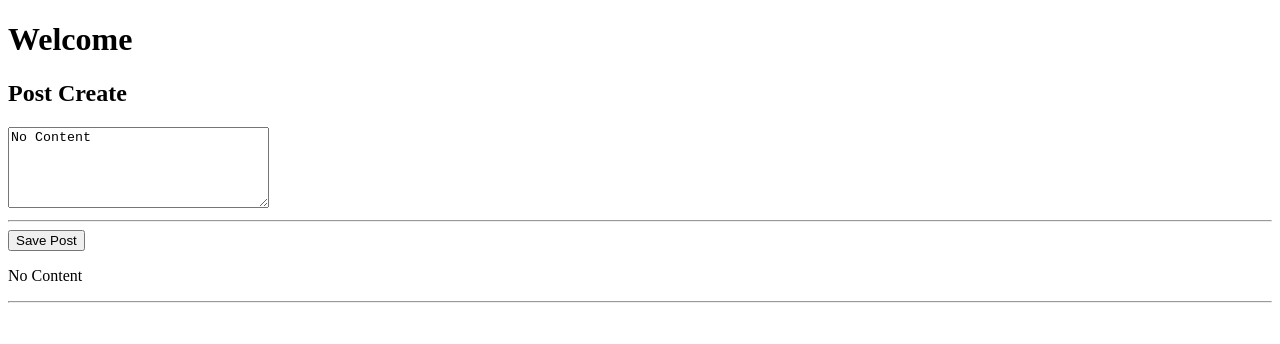
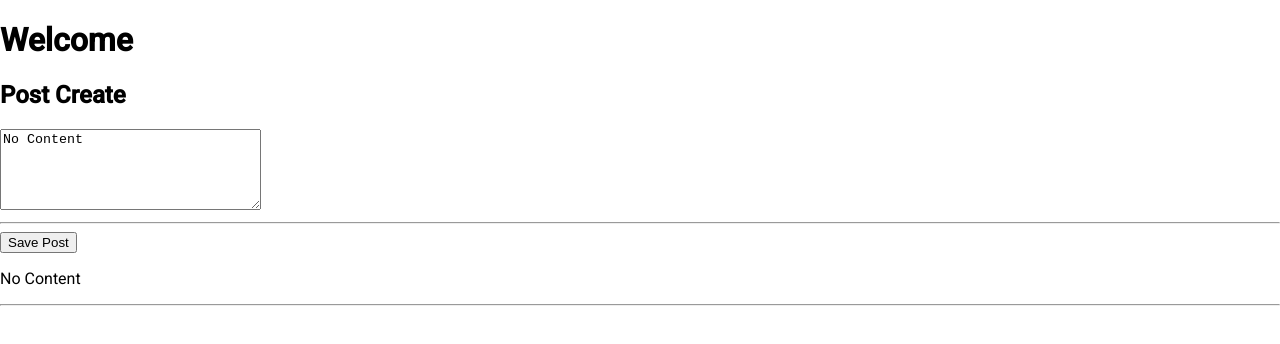
Before and after one commit to rohantumma/MEAN-Develop, an Angular app in the folder meandev/: page / in a window 1280 px wide. Shown: the top 344 px of the page. Built offline with nearby package versions, Linux system fonts and the light colour scheme.

Commit message:
Angular Material

```diff
--- a/meandev/angular.json
+++ b/meandev/angular.json
@@ -24,6 +24,9 @@
               "src/assets"
             ],
             "styles": [
+              {
+                "input": "node_modules/@angular/material/prebuilt-themes/purple-green.css"
+              },
               "src/styles.css"
             ],
             "scripts": []
@@ -88,6 +91,9 @@
               "src/assets"
             ],
             "styles": [
+              {
+                "input": "node_modules/@angular/material/prebuilt-themes/indigo-pink.css"
+              },
               "src/styles.css"
             ],
             "scripts": []
--- a/meandev/package.json
+++ b/meandev/package.json
@@ -16,12 +16,14 @@
     "@angular/compiler": "~10.2.0",
     "@angular/core": "~10.2.0",
     "@angular/forms": "~10.2.0",
+    "@angular/material": "^6.4.7",
     "@angular/platform-browser": "~10.2.0",
     "@angular/platform-browser-dynamic": "~10.2.0",
     "@angular/router": "~10.2.0",
     "rxjs": "~6.6.0",
     "tslib": "^2.0.0",
-    "zone.js": "~0.10.2"
+    "zone.js": "~0.10.2",
+    "@angular/cdk": "^6.2.0"
   },
   "devDependencies": {
     "@angular-devkit/build-angular": "~0.1002.0",
--- a/meandev/src/app/app.module.ts
+++ b/meandev/src/app/app.module.ts
@@ -6,6 +6,7 @@
 import { AppComponent } from './app.component';
 
 import { PostCreateComponent } from "./posts/post-create/post-create.component";
+import { BrowserAnimationsModule } from '@angular/platform-browser/animations';
 @NgModule({
   declarations: [
     AppComponent,
@@ -14,7 +15,8 @@
   imports: [
     BrowserModule,
     FormsModule,
-    AppRoutingModule
+    AppRoutingModule,
+    BrowserAnimationsModule
   ],
   providers: [],
   bootstrap: [AppComponent]
--- a/meandev/src/app/posts/post-create/post-create.component.html
+++ b/meandev/src/app/posts/post-create/post-create.component.html
@@ -1,9 +1,6 @@
 <h2>Post Create</h2>
-
 <textarea name="" id="" [value] = "newPost" #postInput cols="30" rows="5"></textarea>
 <hr>
 <button (click)="onAddPost(postInput)">Save Post</button>
-
-
 <p>{{ newPost }}</p>
 <hr>
--- a/meandev/src/index.html
+++ b/meandev/src/index.html
@@ -1,6 +1,8 @@
 <!doctype html>
 <html lang="en">
 <head>
+<link href="https://fonts.googleapis.com/icon?family=Material+Icons" rel="stylesheet">
+<link href="https://fonts.googleapis.com/css?family=Roboto:300,400,500" rel="stylesheet">
   <meta charset="utf-8">
   <title>Meandev</title>
   <base href="/">
--- a/meandev/src/styles.css
+++ b/meandev/src/styles.css
@@ -1 +1,4 @@
 /* You can add global styles to this file, and also import other style files */
+
+html, body { height: 100%; }
+body { margin: 0; font-family: 'Roboto', sans-serif; }
```
Also changed, not shown: 1 other file (tests, documents, lock files or other folders).
